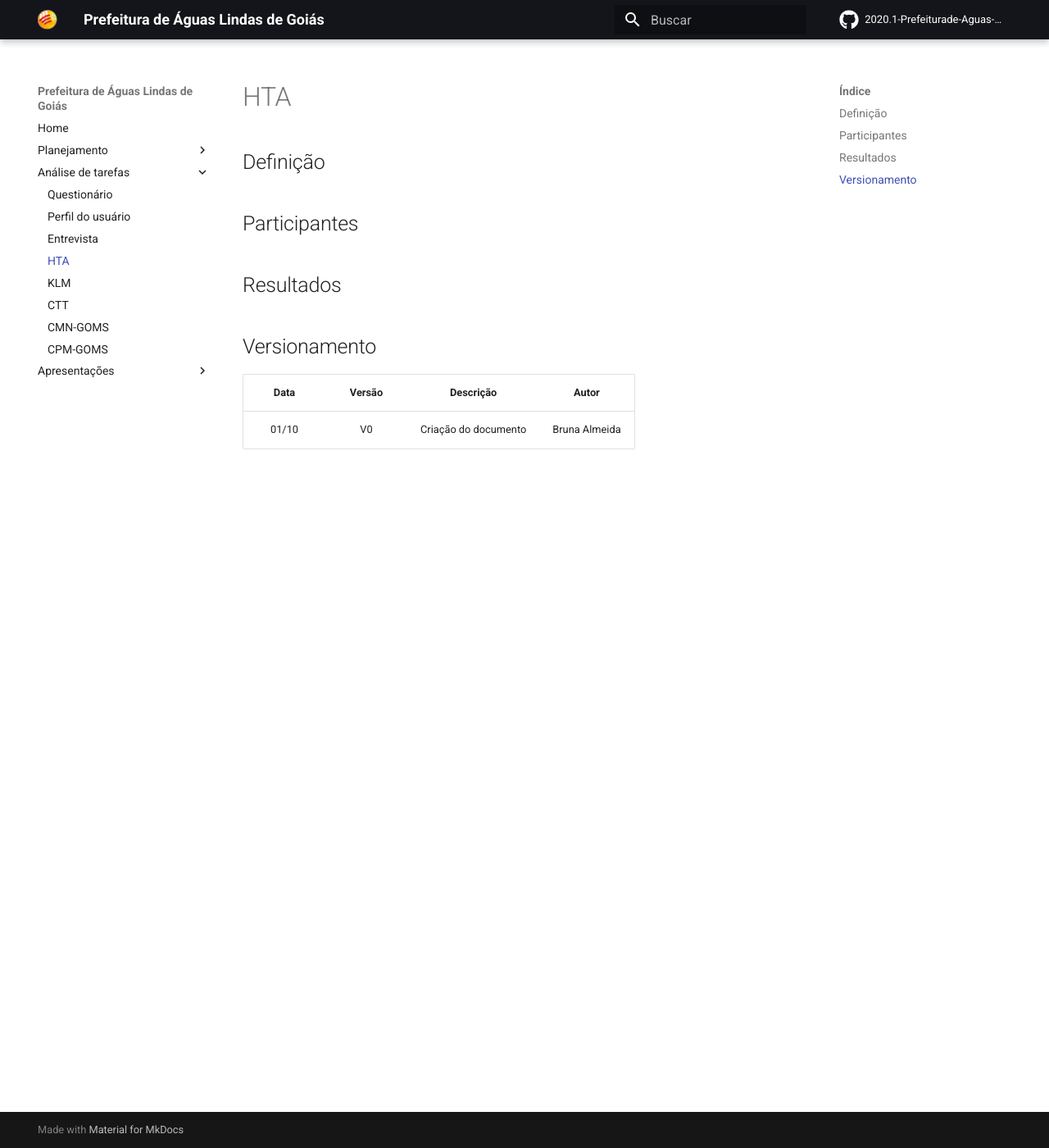
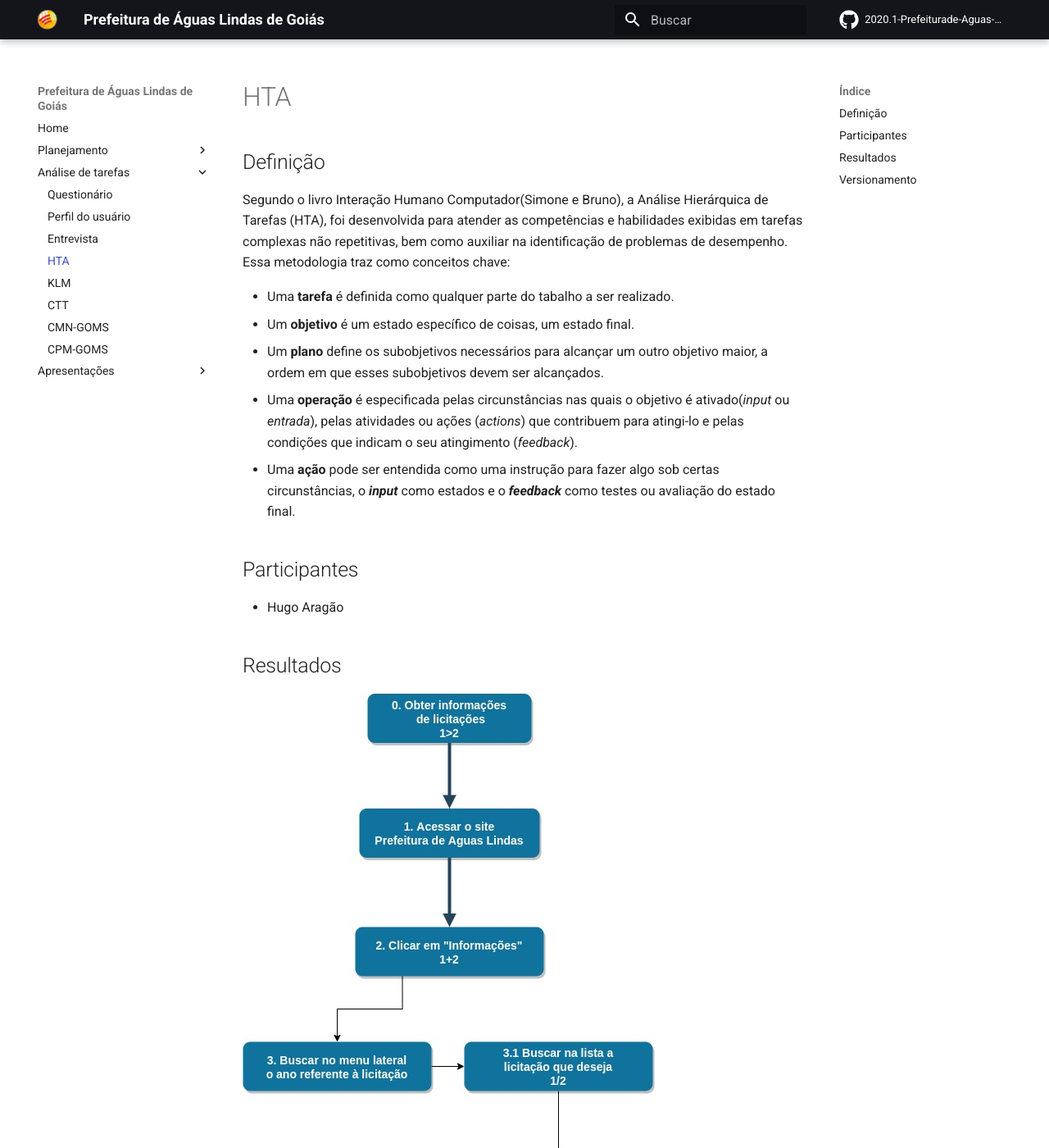
Before and after one commit to Interacao-Humano-Computador/2020.1-Prefeiturade-Aguas-Lindas-de-Goias, an MkDocs documentation site: the page built from docs/analise_tarefas/HTA.md, in a window 1280 px wide and 1400 px high. Shown: the whole window at 82% size. Built offline with MkDocs 1.6.1 and Material for MkDocs 9.7.7, drawn with Linux system fonts in a browser that asks for light colours; comment, search, counter and statistics services are not loaded; some of the changed text lies outside the part shown.

Commit message:
Adiciona Diagrama HTA info

```diff
--- a/docs/analise_tarefas/HTA.md
+++ b/docs/analise_tarefas/HTA.md
@@ -1,11 +1,25 @@
 ## Definição
+Segundo o livro Interação Humano Computador(Simone e Bruno), a Análise Hierárquica de Tarefas (HTA), foi desenvolvida para atender as competências e habilidades exibidas em tarefas complexas não repetitivas, bem como auxiliar na identificação de problemas de desempenho. Essa metodologia traz como conceitos chave:
+
+* Uma **tarefa** é definida como qualquer parte do tabalho a ser realizado.
+* Um **objetivo** é um estado específico de coisas, um estado final.
+* Um **plano** define os subobjetivos necessários para alcançar um outro objetivo maior, a ordem em que esses subobjetivos devem ser alcançados.
+* Uma **operação** é especificada pelas circunstâncias nas quais o objetivo é ativado(_input_ ou _entrada_), pelas atividades ou ações (_actions_) que contribuem para atingi-lo e pelas condições que indicam o seu atingimento (_feedback_).
+*  Uma **ação** pode ser entendida como uma instrução para fazer algo sob certas circunstâncias, o _**input**_ como estados e o _**feedback**_ como testes ou avaliação do estado final.
 
 ## Participantes
+* Hugo Aragão
 
 ## Resultados
+
+![Diagrama HTA, para o objetivo de obter informações](../imagens/htainformacoes.jpg)
+<br>
+1.Diagrama HTA, para o objetivo de obter informações
+
 
 ## Versionamento
 
 | Data | Versão |           Descrição             |    Autor    |
 |:----:|:------:|:-------------------------------:|:-----------:|
 |01/10 |V0      |     Criação do documento        |Bruna Almeida|
+|03/10 |V1      |     Análise HTA                |Hugo Aragão  |
```
Also changed, not shown: docs/imagens/htainformacoes.jpg (added).
